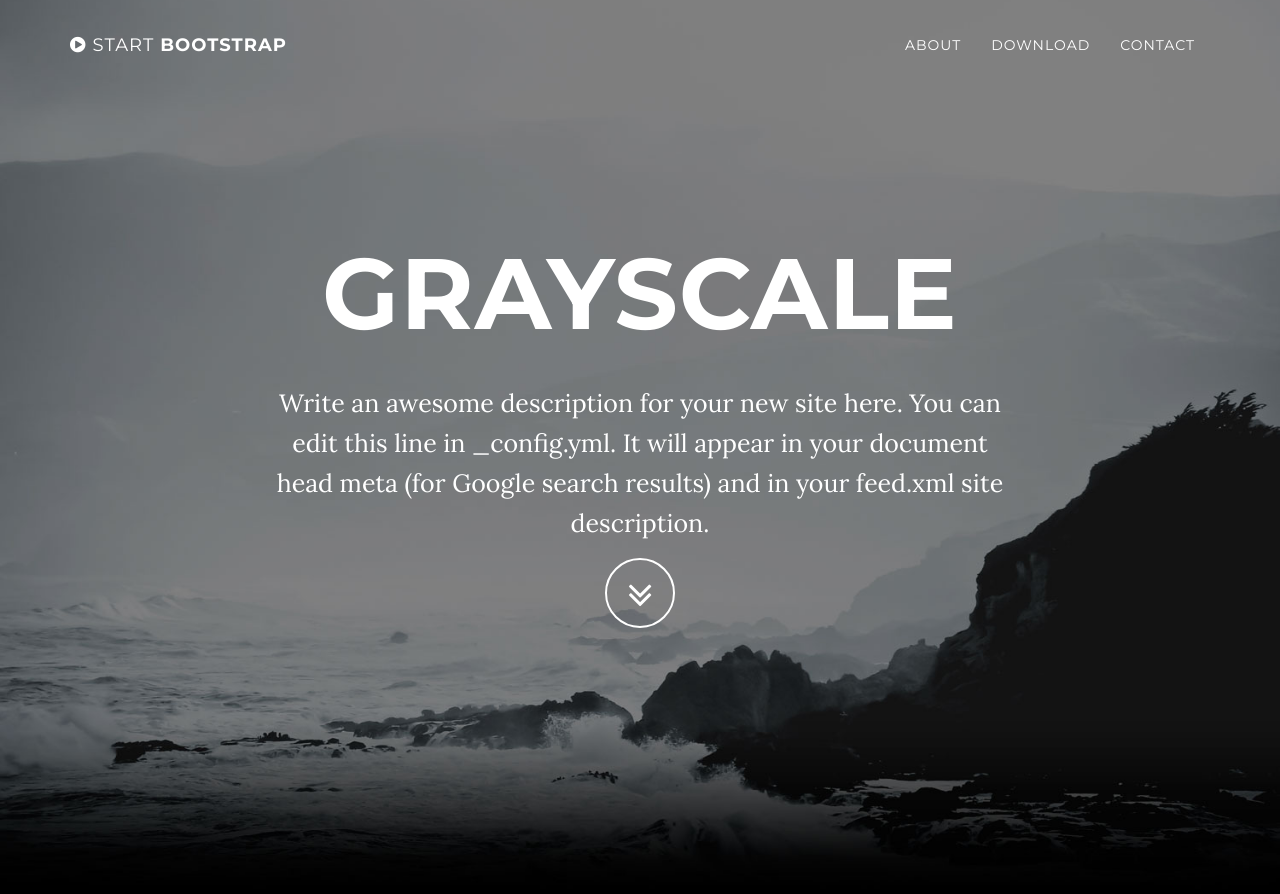
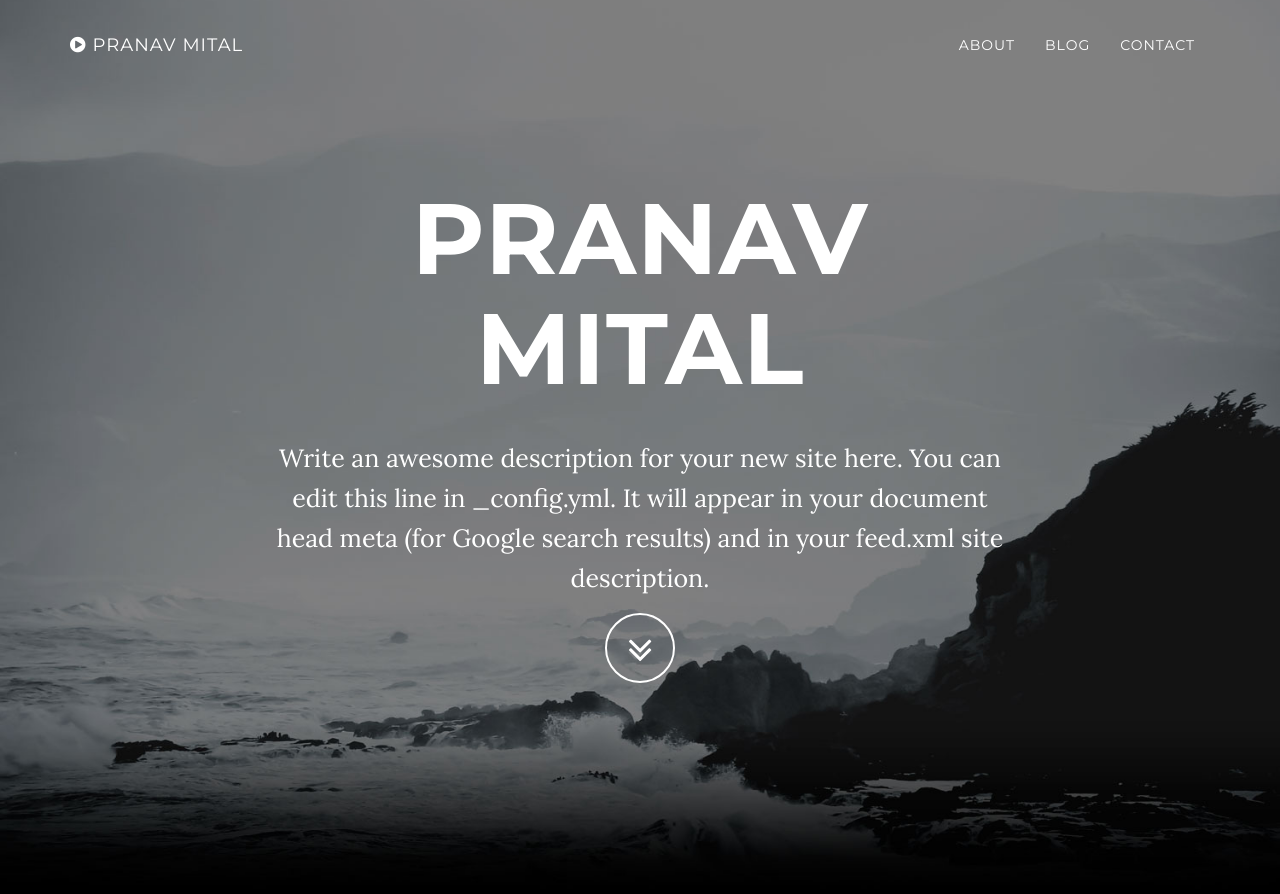
Before and after one commit to pranavmital/pranavmital.github.io, a Jekyll site: the page built from index.html, in a window 1280 px wide and 900 px high. Shown: the top 894 px of the window. Built offline with Jekyll 4.4.1, drawn with Linux system fonts in a browser that asks for light colours.

Commit message:
Navbar + Config.yml

```diff
--- a/_config.yml
+++ b/_config.yml
@@ -1,5 +1,5 @@
 # Site settings
-title: Grayscale
+title: Pranav Mital
 email: your-email@domain.com
 url: https://example.github.io
 description: "Write an awesome description for your new site here. You can edit this line in _config.yml. It will appear in your document head meta (for Google search results) and in your feed.xml site description."
--- a/_includes/nav.html
+++ b/_includes/nav.html
@@ -6,7 +6,7 @@
                     <i class="fa fa-bars"></i>
                 </button>
                 <a class="navbar-brand page-scroll" href="#page-top">
-                    <i class="fa fa-play-circle"></i>  <span class="light">Start</span> Bootstrap
+                    <i class="fa fa-play-circle"></i>  <span class="light">Pranav Mital</span>
                 </a>
             </div>
 
@@ -21,7 +21,7 @@
                         <a class="page-scroll" href="#about">About</a>
                     </li>
                     <li>
-                        <a class="page-scroll" href="#download">Download</a>
+                        <a class="page-scroll" href="#download">Blog</a>
                     </li>
                     <li>
                         <a class="page-scroll" href="#contact">Contact</a>
```
